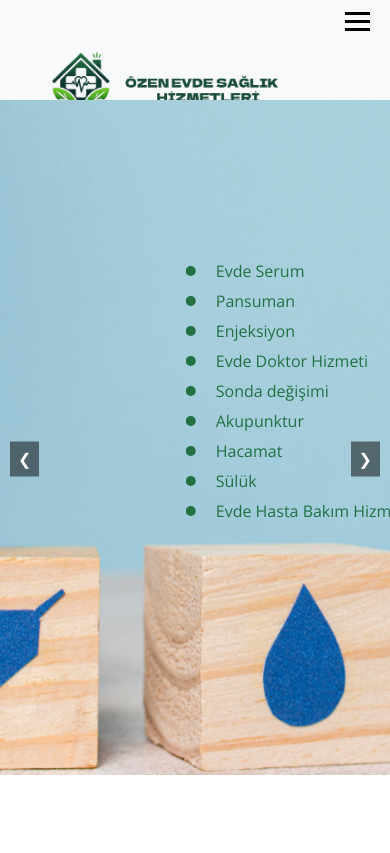
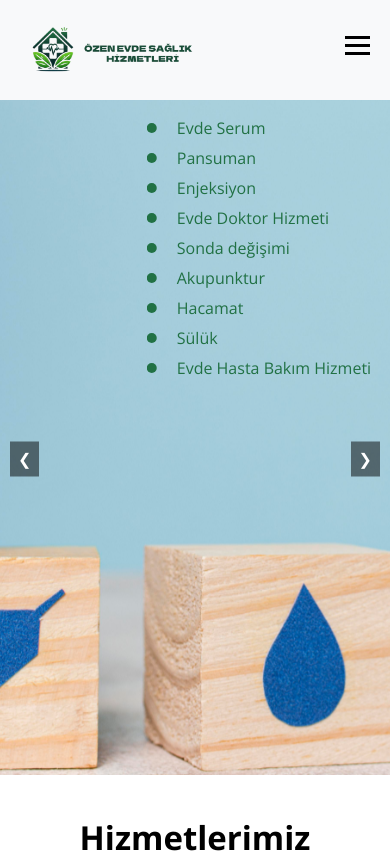
Before and after one commit to FurkannOzbek/ozenevdesaglik, a Next.js app in the folder ozenevdesaglik/: page / in a window 390 px wide. Shown: the top 853 px of the page. Built offline with nearby package versions, Linux system fonts and the light colour scheme.

Commit message:
mobile adjustments

```diff
--- a/ozenevdesaglik/components/Header.module.css
+++ b/ozenevdesaglik/components/Header.module.css
@@ -82,8 +82,19 @@
     flex-wrap: wrap; /* Allow wrapping for smaller screens */
   }
 
+  .hamburger {
+    width: 25px;
+    height: 3px;
+    background-color: black;
+    position: relative;
+    display: block;
+    margin-top: 1.5rem;
+  }
+
   .logo {
-    margin-left: 0; /* Align logo properly on smaller screens */
+    margin-left: -10px; /* Align logo properly on smaller screens */
+    margin-top: -10px;
+    height: 120px;
   }
 
   .navMenu {
--- a/ozenevdesaglik/components/Services.module.css
+++ b/ozenevdesaglik/components/Services.module.css
@@ -1,10 +1,3 @@
-.servicesContainer {
-  padding: 40px;
-  text-align: center;
-  background-color: white;
-  padding: 10rem;
-}
-
 .servicesContainer h2 {
   margin-bottom: 4rem;
   color: black;
@@ -53,6 +46,11 @@
     grid-template-columns: repeat(3, 1fr); /* 3 columns for large tablets */
   }
 }
+.servicesContainer {
+  padding: 40px;
+  text-align: center;
+  background-color: white;
+}
 
 @media (max-width: 768px) {
   .servicesGrid {
--- a/ozenevdesaglik/components/Slider.module.css
+++ b/ozenevdesaglik/components/Slider.module.css
@@ -175,7 +175,8 @@
   .textOverlay {
     font-size: 1rem; /* Even smaller font size for mobile */
     width: 95%; /* Full width on small devices */
-    bottom: 40%;
+    bottom: 60%;
+    left: 80%;
   }
 
   .prev,
```
